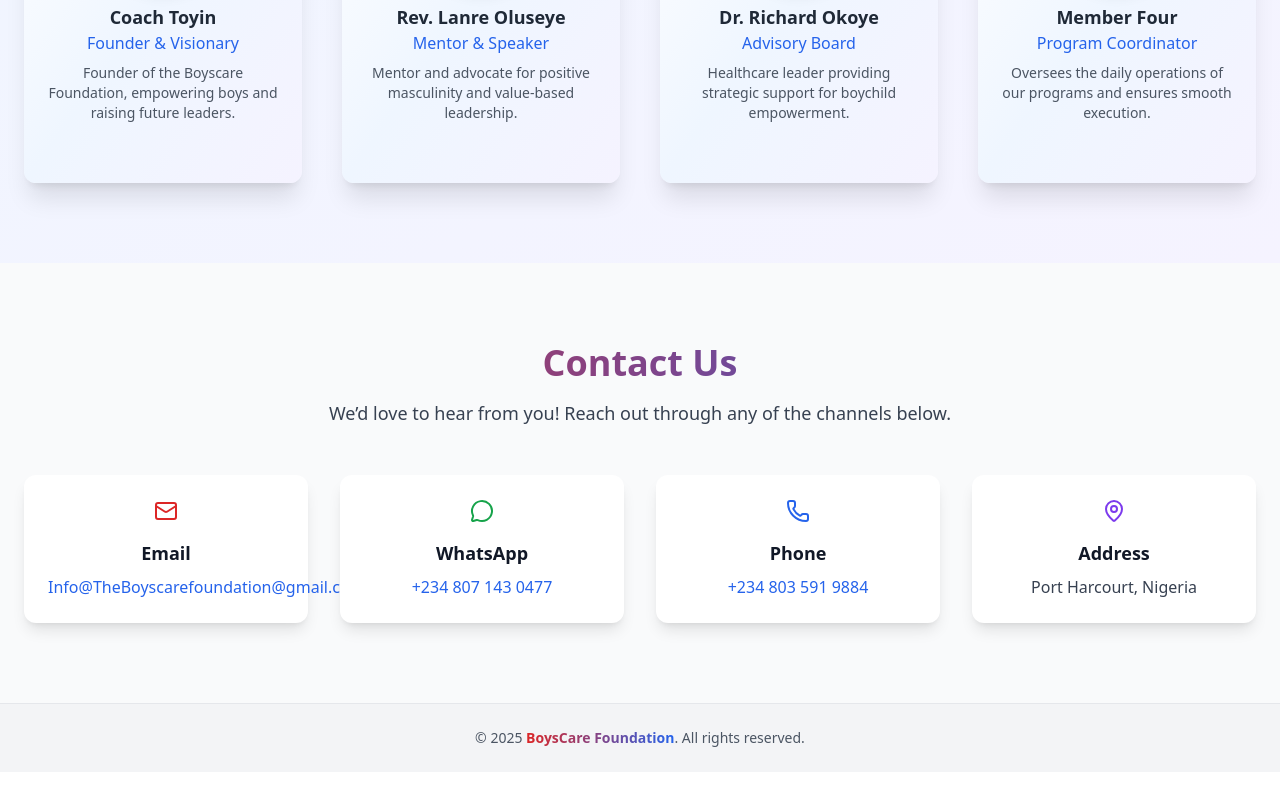
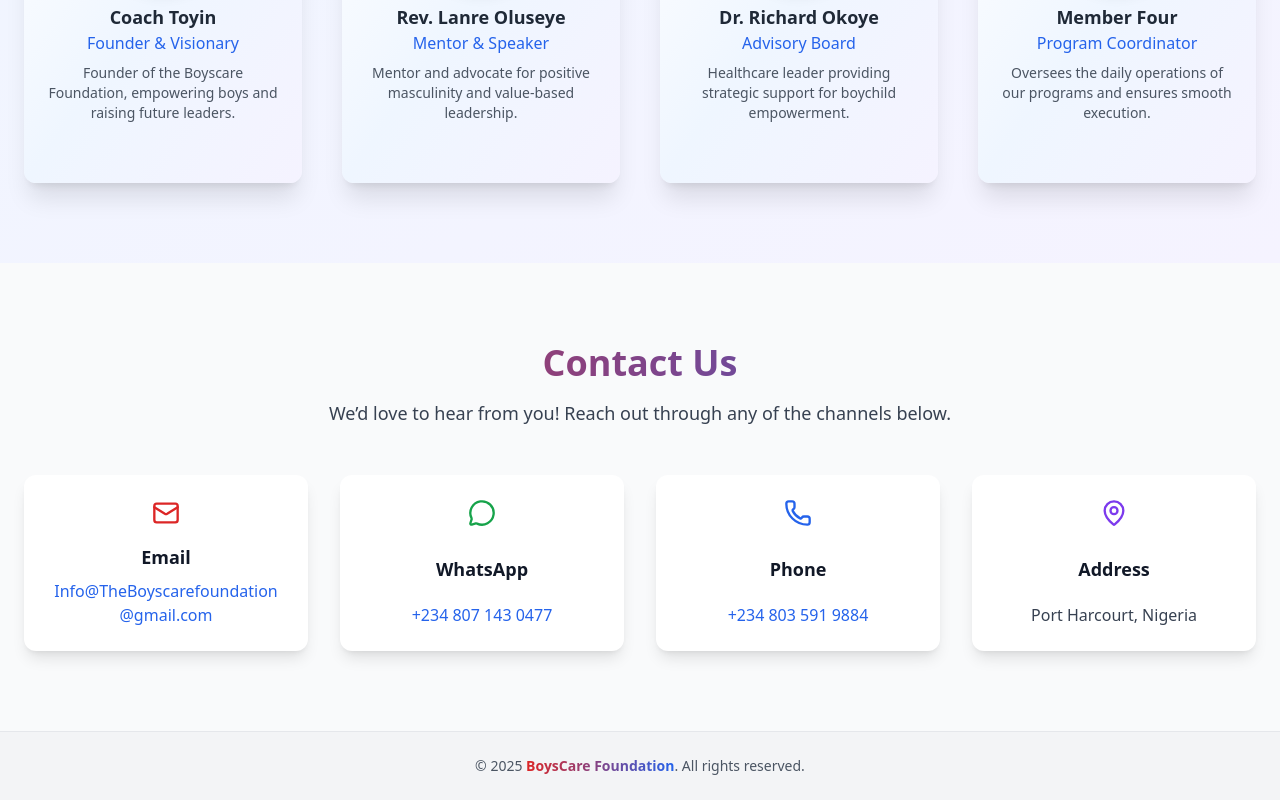
Before and after one commit to IbrahimMalgwi/boyscarefoundation, a React (Create React App) app: page / in a window 1280 px wide. Shown: the part 3864-4664 px from the top of the page. Before the commit the page ends 4636 px from the top, so only its background shows below. Built offline with nearby package versions, Linux system fonts and the light colour scheme.

Commit message:
Enhanced contact  component to be very dynamic

```diff
--- a/src/components/Contact.jsx
+++ b/src/components/Contact.jsx
@@ -4,25 +4,25 @@
 export default function Contact() {
     const contacts = [
         {
-            icon: <Mail className="w-6 h-6 text-red-600" />,
+            icon: <Mail className="w-7 h-7 text-red-600" />,
             title: "Email",
             value: "Info@TheBoyscarefoundation@gmail.com",
             link: "mailto:Info@TheBoyscarefoundation@gmail.com",
         },
         {
-            icon: <MessageCircle className="w-6 h-6 text-green-600" />,
+            icon: <MessageCircle className="w-7 h-7 text-green-600" />,
             title: "WhatsApp",
             value: "+234 807 143 0477",
             link: "https://wa.me/2348071430477",
         },
         {
-            icon: <Phone className="w-6 h-6 text-blue-600" />,
+            icon: <Phone className="w-7 h-7 text-blue-600" />,
             title: "Phone",
             value: "+234 803 591 9884",
             link: "tel:+2348035919884",
         },
         {
-            icon: <MapPin className="w-6 h-6 text-violet-600" />,
+            icon: <MapPin className="w-7 h-7 text-violet-600" />,
             title: "Address",
             value: "Port Harcourt, Nigeria",
             link: null,
@@ -53,12 +53,14 @@
                     {contacts.map((c, i) => (
                         <motion.div
                             key={i}
-                            initial={{ opacity: 0, y: 40 }}
-                            whileInView={{ opacity: 1, y: 0 }}
+                            initial={{ opacity: 0, scale: 0.9, y: 40 }}
+                            whileInView={{ opacity: 1, scale: 1, y: 0 }}
                             viewport={{ once: true }}
-                            transition={{ duration: 0.6, delay: i * 0.1 }}
-                            className="bg-white dark:bg-gray-800 rounded-xl shadow-lg p-6 text-center hover:shadow-xl transition"
+                            transition={{ duration: 0.6, delay: i * 0.15 }}
+                            whileHover={{ scale: 1.05 }}
+                            className="flex"
                         >
+                            <div className="bg-white dark:bg-gray-800 rounded-xl shadow-lg p-6 text-center hover:shadow-2xl transition h-full flex flex-col justify-between max-w-sm mx-auto w-full">
                                 <div className="flex justify-center mb-4">{c.icon}</div>
                                 <h3 className="text-lg font-semibold text-gray-900 dark:text-white mb-2">
                                     {c.title}
@@ -66,13 +68,16 @@
                                 {c.link ? (
                                     <a
                                         href={c.link}
-                                    className="text-blue-600 dark:text-blue-400 hover:underline"
+                                        className="text-blue-600 dark:text-blue-400 hover:underline break-words"
                                     >
                                         {c.value}
                                     </a>
                                 ) : (
-                                <p className="text-gray-700 dark:text-gray-300">{c.value}</p>
+                                    <p className="text-gray-700 dark:text-gray-300 break-words">
+                                        {c.value}
+                                    </p>
                                 )}
+                            </div>
                         </motion.div>
                     ))}
                 </div>
```
Lines whose indentation alone changed are shown as unchanged.
